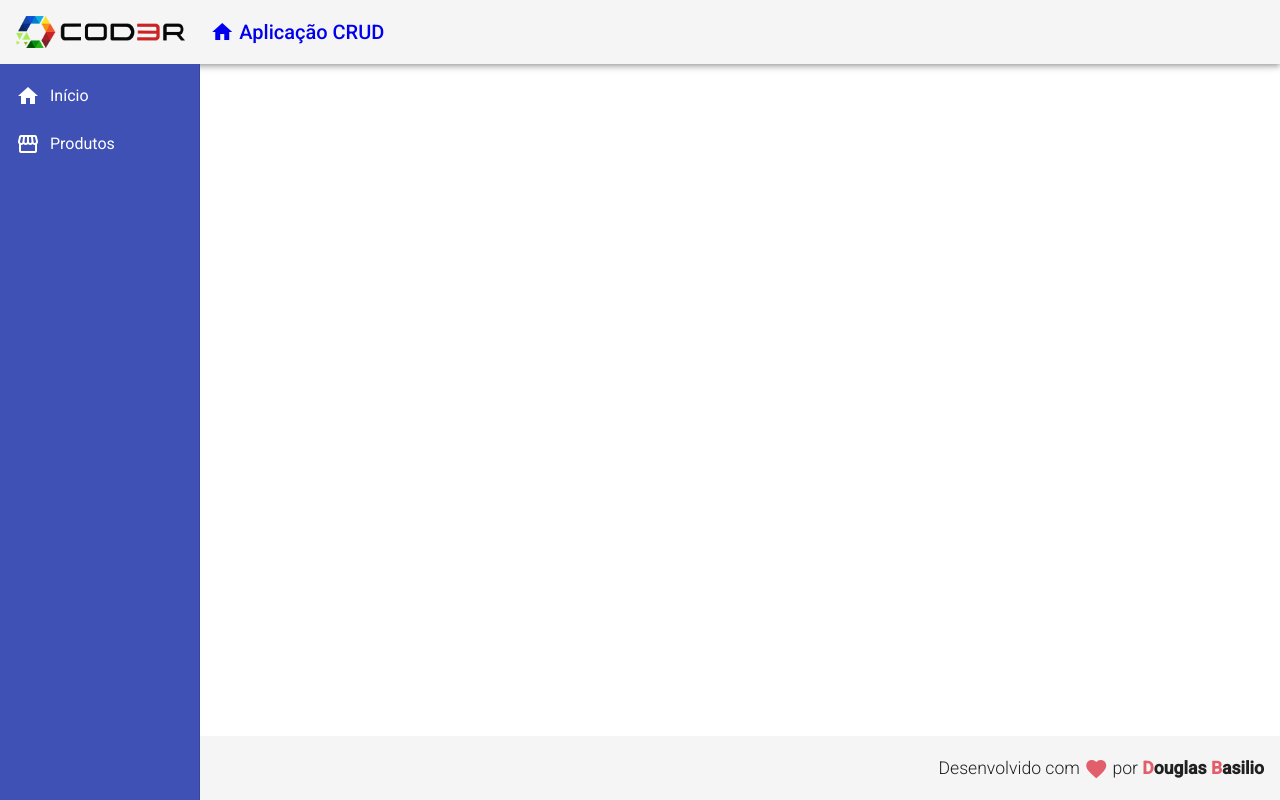
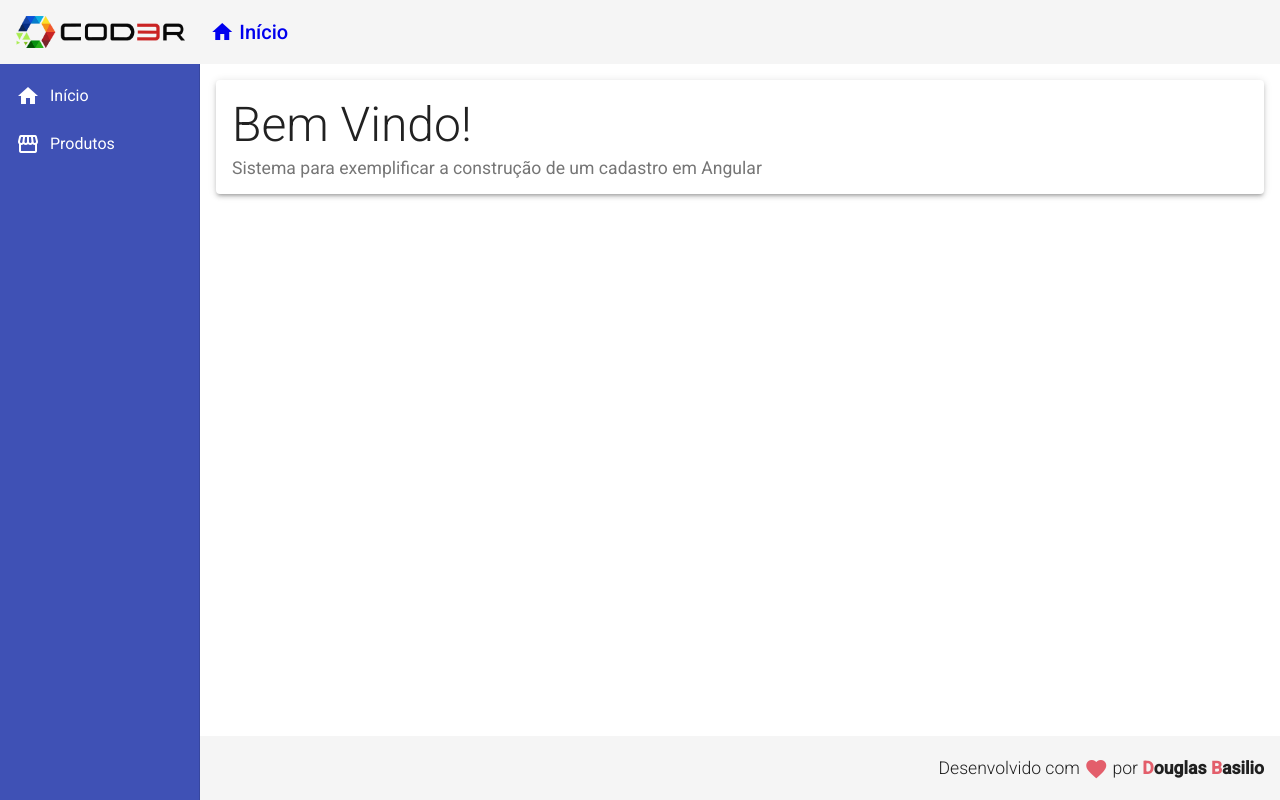
Before and after one commit to DouglasBasilio/crud-angular, an Angular app in the folder frontend/: page / in a window 1280 px wide. Built offline with nearby package versions, Linux system fonts and the light colour scheme.

Commit message:
creat home and product components and add route

```diff
--- a/frontend/src/app/app-routing.module.ts
+++ b/frontend/src/app/app-routing.module.ts
@@ -1,7 +1,19 @@
 import { NgModule } from '@angular/core';
 import { RouterModule, Routes } from '@angular/router';
 
-const routes: Routes = [];
+import { HomeComponent } from './views/home/home.component';
+import { ProductCrudComponent } from './views/product-crud/product-crud.component';
+
+const routes: Routes = [
+  {
+    path: "",
+    component: HomeComponent
+  },
+  {
+    path: "products",
+    component: ProductCrudComponent
+  }
+];
 
 @NgModule({
   imports: [RouterModule.forRoot(routes)],
--- a/frontend/src/app/components/template/header/header.component.html
+++ b/frontend/src/app/components/template/header/header.component.html
@@ -5,11 +5,11 @@
         </a>
     </span>
     <span class="title-group">
-        <a href="#">
+        <a routerLink="/">
             <i class="material-icons">
                 home
             </i>
-            Aplicação CRUD
+            Início
         </a>
     </span>
 </mat-toolbar>
--- a/frontend/src/app/components/template/nav/nav.component.css
+++ b/frontend/src/app/components/template/nav/nav.component.css
@@ -10,3 +10,12 @@
 .sidenav i {
     padding-right: 10px;
 }
+
+.content {
+    display: flex;
+    flex-direction: column;
+    align-self: center;
+    justify-content: center;
+    padding: 16px;
+    background-color: #FFF;
+}
--- a/frontend/src/app/components/template/nav/nav.component.html
+++ b/frontend/src/app/components/template/nav/nav.component.html
@@ -1,13 +1,13 @@
 <mat-sidenav-container class="container">
     <mat-sidenav class="sidenav" mode="side" opened fixedInViewport="true" fixedTopGap="64">
         <mat-nav-list class="nav-list">
-            <a mat-list-item>
+            <a mat-list-item routerLink="/">
                 <i class="material-icons">
                     home
                 </i>
                 Início
             </a>
-            <a mat-list-item>
+            <a mat-list-item routerLink="/products">
                 <i class="material-icons">
                     storefront
                 </i>
@@ -15,4 +15,8 @@
             </a>
         </mat-nav-list>
     </mat-sidenav>
+
+    <mat-sidenav-content class="content">
+        <router-outlet></router-outlet>
+    </mat-sidenav-content>
 </mat-sidenav-container>
--- /dev/null
+++ b/frontend/src/app/views/home/home.component.css
@@ -0,0 +1,9 @@
+.home .title {
+    font-size: 3rem;
+    font-weight: 300;
+    line-height: 1.2;
+}
+
+.home .subtitle {
+    font-size: 1.1rem;
+}
--- /dev/null
+++ b/frontend/src/app/views/home/home.component.html
@@ -0,0 +1,8 @@
+<mat-card class="home mat-elevation-z3">
+    <mat-card-title class="title">
+        Bem Vindo!
+    </mat-card-title>
+    <mat-card-subtitle class="subtitle">
+        Sistema para exemplificar a construção de um cadastro em Angular
+    </mat-card-subtitle>
+</mat-card>
--- /dev/null
+++ b/frontend/src/app/views/home/home.component.ts
@@ -0,0 +1,15 @@
+import { Component, OnInit } from '@angular/core';
+
+@Component({
+  selector: 'app-home',
+  templateUrl: './home.component.html',
+  styleUrls: ['./home.component.css']
+})
+export class HomeComponent implements OnInit {
+
+  constructor() { }
+
+  ngOnInit(): void {
+  }
+
+}
--- /dev/null
+++ b/frontend/src/app/views/product-crud/product-crud.component.html
@@ -0,0 +1 @@
+<p>product-crud works!</p>
--- /dev/null
+++ b/frontend/src/app/views/product-crud/product-crud.component.ts
@@ -0,0 +1,15 @@
+import { Component, OnInit } from '@angular/core';
+
+@Component({
+  selector: 'app-product-crud',
+  templateUrl: './product-crud.component.html',
+  styleUrls: ['./product-crud.component.css']
+})
+export class ProductCrudComponent implements OnInit {
+
+  constructor() { }
+
+  ngOnInit(): void {
+  }
+
+}
```
Also changed, not shown: frontend/src/app/app.module.ts (+9 -3 lines), frontend/src/app/views/product-crud/product-crud.component.css (added).
